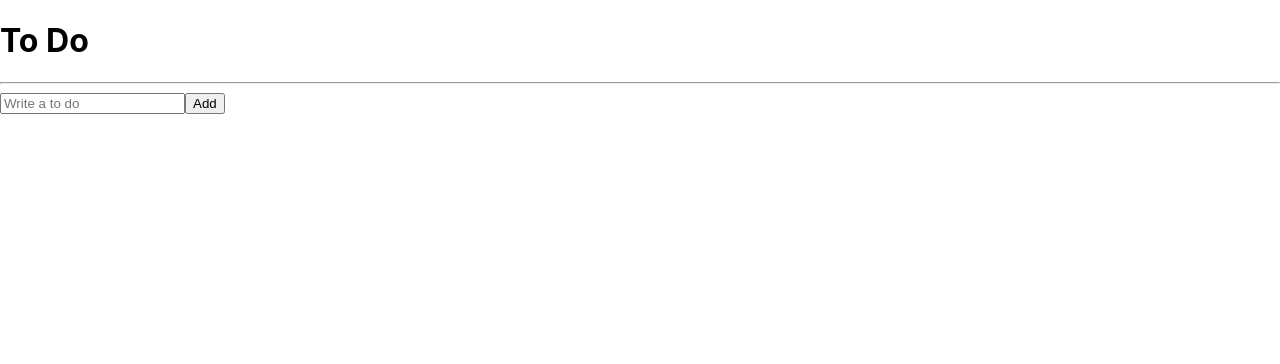
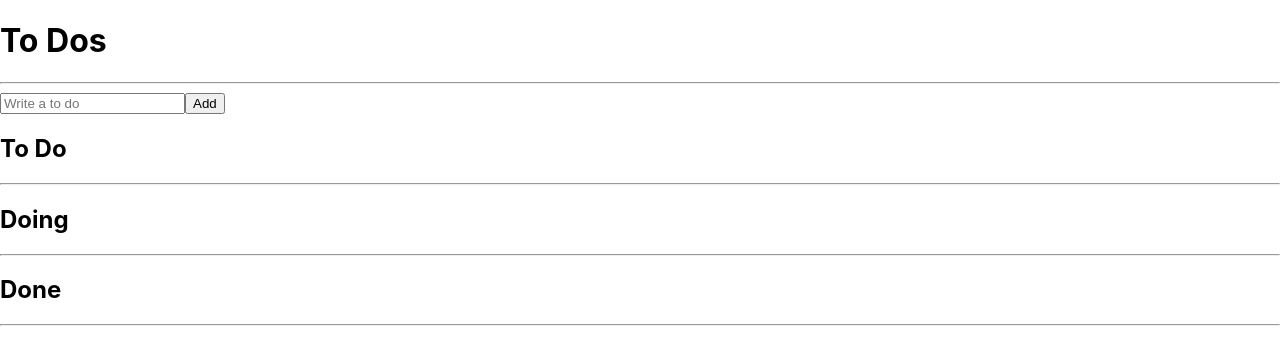
Before and after one commit to mhadev0703/react-study, a React (Create React App) app in the folder recoil-study/: page / in a window 1280 px wide. Shown: the top 364 px of the page. Built offline with nearby package versions, Linux system fonts and the light colour scheme.

Commit message:
Implement category changing with map function

```diff
--- a/recoil-study/src/ToDoList.tsx
+++ b/recoil-study/src/ToDoList.tsx
@@ -1,23 +1,37 @@
 import { useRecoilValue } from "recoil";
 import CreateToDo from "./components/CreateToDo";
 import ToDo from "./components/ToDo";
-import { toDoState } from "./atoms";
+import { toDoSelector } from "./atoms";
 
 function ToDoList() {
-  const toDo = useRecoilValue(toDoState);
-
-  console.log(toDo);
+  const [toDo, doing, done] = useRecoilValue(toDoSelector);
 
   return (
     <>
-      <h1>To Do</h1>
+      <h1>To Dos</h1>
       <hr />
       <CreateToDo />
+      <h2>To Do</h2>
       <ul>
         {toDo.map((toDo) => (
           <ToDo key={toDo.id} {...toDo} />
         ))}
       </ul>
+      <hr />
+      <h2>Doing</h2>
+      <ul>
+        {doing.map((toDo) => (
+          <ToDo key={toDo.id} {...toDo} />
+        ))}
+      </ul>
+      <hr />
+      <h2>Done</h2>
+      <ul>
+        {done.map((toDo) => (
+          <ToDo key={toDo.id} {...toDo} />
+        ))}
+      </ul>
+      <hr />
     </>
   );
 }
```
